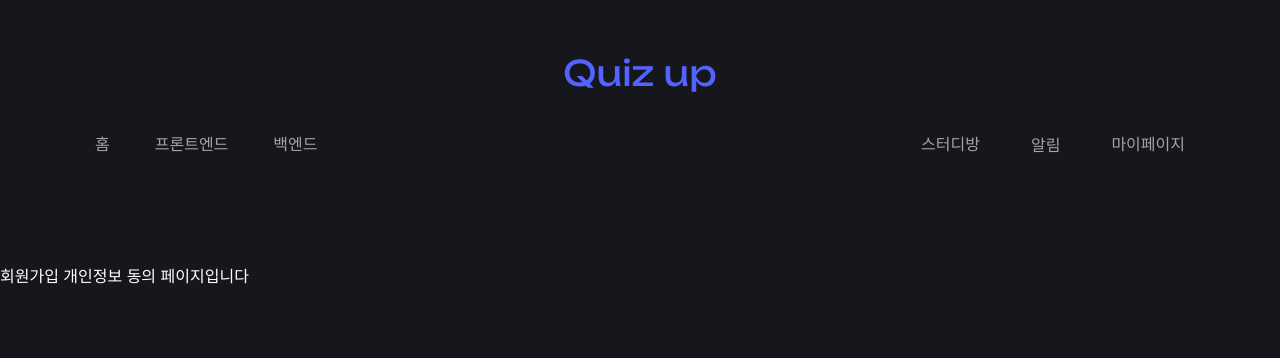
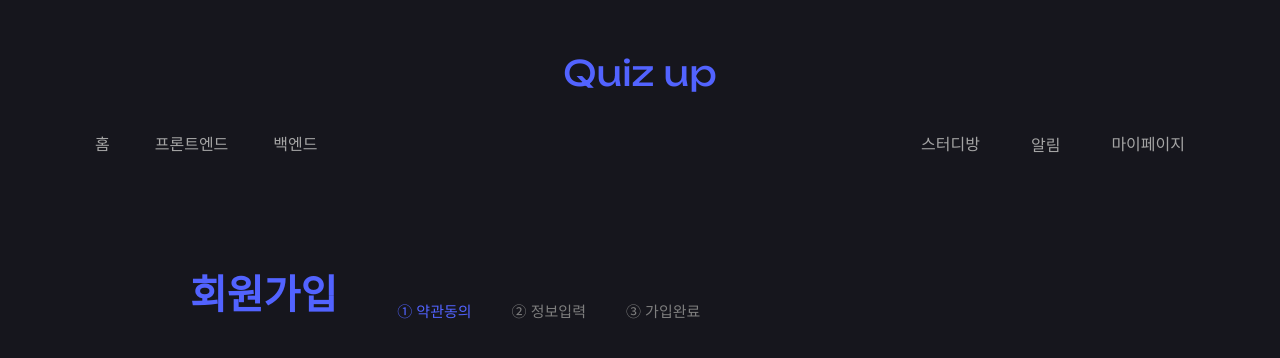
Before and after one commit to QuizUpWebProject/front, a React (Create React App) app: page /joinagree in a window 1280 px wide. Shown: the top 358 px of the page. Built offline with nearby package versions, Linux system fonts and the light colour scheme.

Commit message:
design: joinagree인 경우 색상 변경 #7
- 해당 페이지에 해당하는 순서만 색상이 변경되도록 코드를 추가했습니다

```diff
--- a/src/components/join/JoinTitle.jsx
+++ b/src/components/join/JoinTitle.jsx
@@ -1,13 +1,13 @@
 import styled from "styled-components";
 
-export default function JoinTitle() {
+export default function JoinTitle({ section1, section2, section3 }) {
   return (
     <TitleContainer>
       <Join>회원가입</Join>
       <SectionBox>
-        <JoinSection>① 약관동의</JoinSection>
-        <JoinSection>② 정보입력</JoinSection>
-        <JoinSection>③ 가입 완료</JoinSection>
+        <JoinSection color={section1}>① 약관동의</JoinSection>
+        <JoinSection color={section2}>② 정보입력</JoinSection>
+        <JoinSection color={section3}>③ 가입완료</JoinSection>
       </SectionBox>
     </TitleContainer>
   );
@@ -33,6 +33,6 @@ const SectionBox = styled.div`
 const JoinSection = styled.div`
   font-size: 15px;
   font-weight: 500;
-  color: #7e7e7e;
+  color: ${(props) => props.color || "#7e7e7e"};
   margin-right: 40px;
 `;
--- a/src/pages/JoinAgree.jsx
+++ b/src/pages/JoinAgree.jsx
@@ -1,9 +1,17 @@
+import styled from "styled-components";
+import JoinTitle from "../components/join/JoinTitle";
+
 const JoinAgree = () => {
-    return (
-        <div>
-            회원가입 개인정보 동의 페이지입니다
-        </div>
-    )
-}
+  return (
+    <Wrapper>
+      <JoinTitle section1="#5263ff" />
+    </Wrapper>
+  );
+};
 
 export default JoinAgree;
+
+const Wrapper = styled.div`
+  max-width: 900px;
+  margin: 0 auto;
+`;
```
